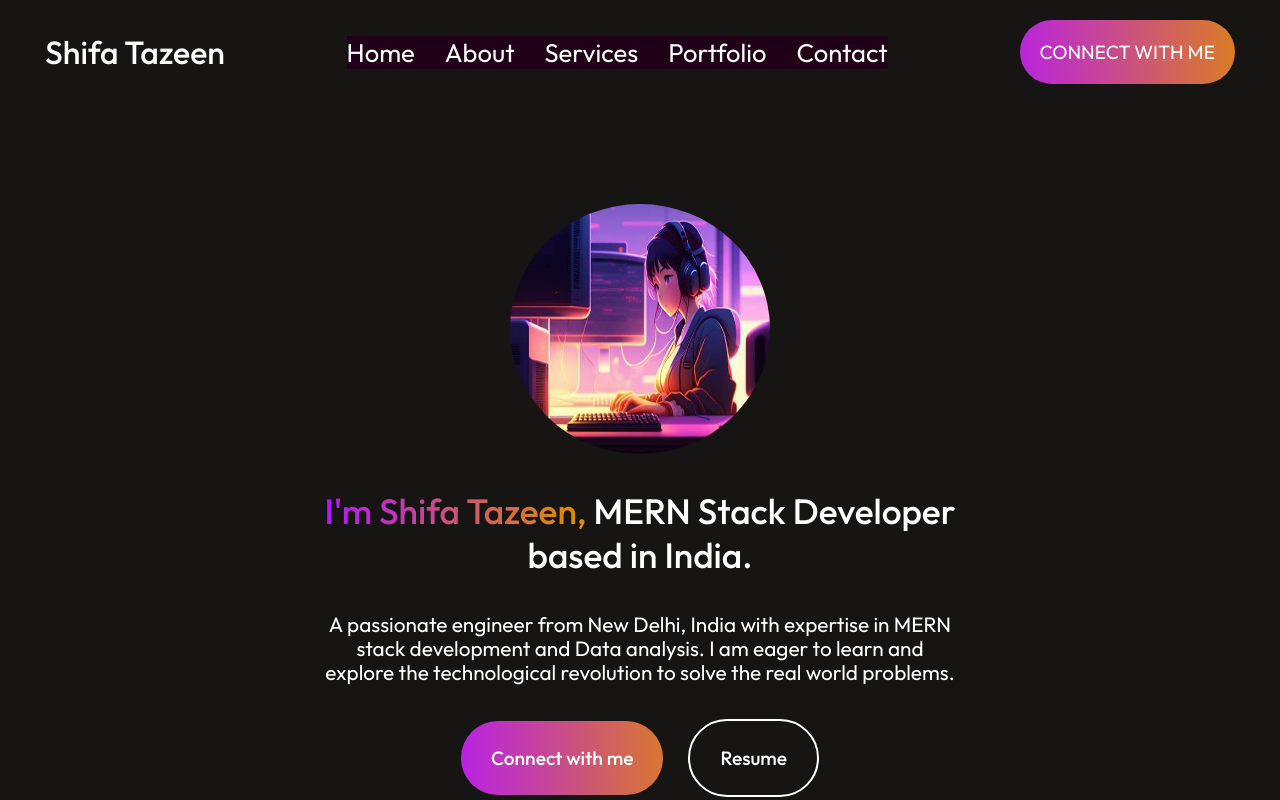
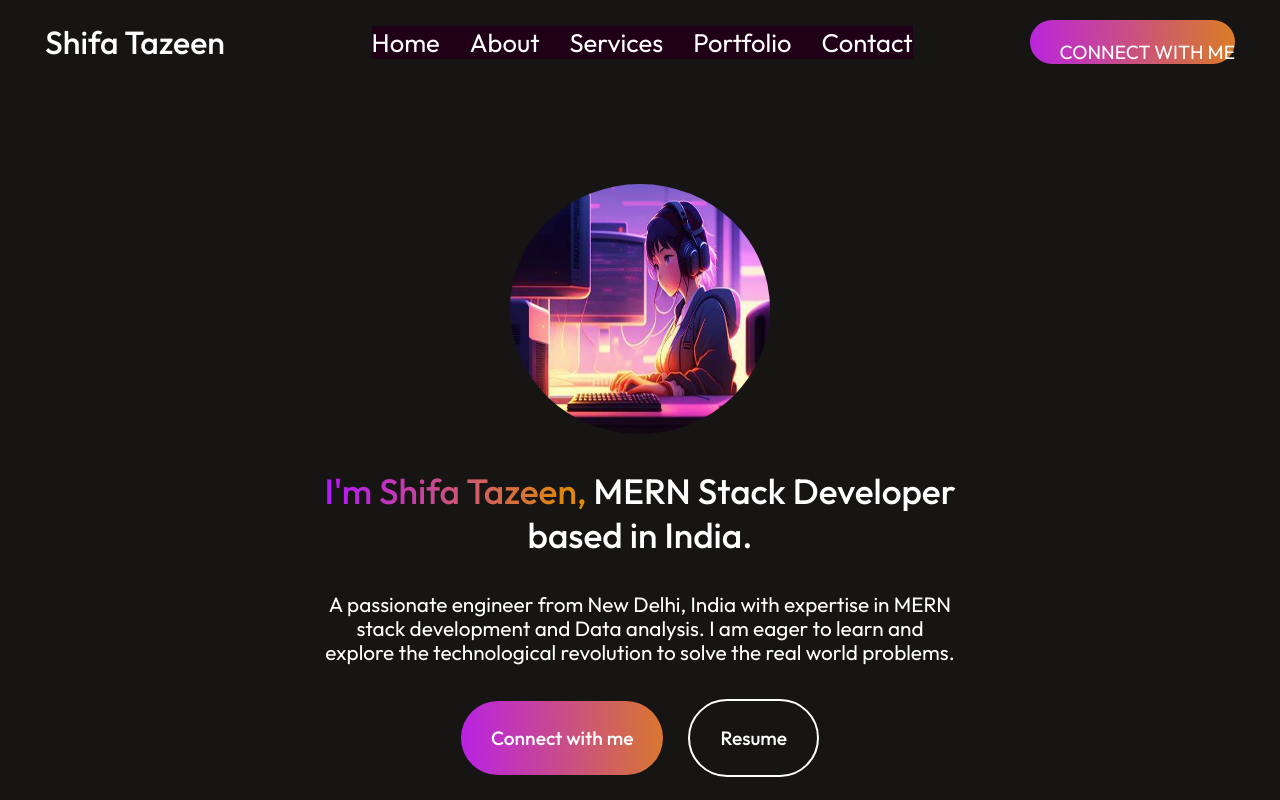
Before and after one commit to Shifashaikh-1234/Portfolio-ShifaTazeen, a React (Vite) app: page / in a window 1280 px wide. Shown: the top 800 px of the page. Built offline with nearby package versions, Linux system fonts and the light colour scheme; the HTML template or start-up script is replaced by a standard one.

Commit message:
Update Navbar.css

```diff
--- a/src/Components/Navbar/Navbar.css
+++ b/src/Components/Navbar/Navbar.css
@@ -21,7 +21,7 @@
     text-decoration: none;
     font-family: Outfit;
     font-weight: 500;
-    padding-right: 20px;
+    padding-right: 30px;
 
 
 
@@ -46,13 +46,14 @@
 
 
 .nav-connect{
-    padding: 20px 20px;
+
     border-radius: 50px;
     background-image: linear-gradient(267deg, #DA7C25 0.36%, #B923E1 102.0%);
     font-size: 1.2rem;
     cursor: pointer;
     transition: 0.5s;
-    margin-left: 30px;
+    padding-left: 30px;
+    padding-top: 20px;
 }
 .nav-connect:hover{
     transform: scale(1.05);
```
